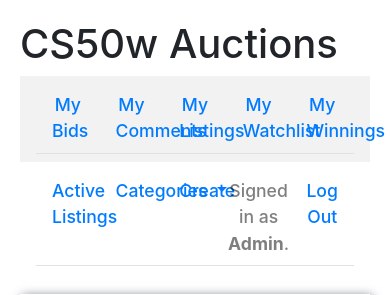
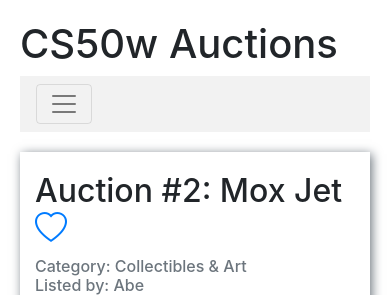
Before and after one commit to DaveFriedman/cs50web, a Django app: a page that uses Project 2 Commerce/commerce/auctions/templates/auctions/layout.html in a window 390 px wide. Shown: the top 295 px of the page. Run offline with Django 3.2, Linux system fonts and the light colour scheme; a user stored in the database is signed in; data comes from the database, SQL or seed files in the repository; both versions use the stored data as it was after the commit; some libraries are stand-ins or nearby versions.

Commit message:
navbar now responsive

```diff
--- a/Project 2 Commerce/commerce/auctions/static/auctions/styles.css
+++ b/Project 2 Commerce/commerce/auctions/static/auctions/styles.css
@@ -7,15 +7,22 @@ body {
   background-color: rgba(0, 0, 0, 0.05);
 }
 .nav {
-  width: 100%;
-  border-bottom: 1px solid #dee2e6;
+  /* width: 100%; */
+  /* border-bottom: 1px solid #dee2e6 !important; */
 }
 .nav-item {
-  float: left;
   width: 20%;
-  text-align: center;
   font-size: 1.1rem;
   font-weight: 500;
+}
+@media only screen and (max-width: 767.98px) {
+  .nav-item {
+    display: block;
+    width: 100%;
+  }
+}
+.nav-link {
+  color: #007bff !important;
 }
 .nav-link:hover,
 .nav-link:focus {
--- a/Project 2 Commerce/commerce/auctions/templates/auctions/layout.html
+++ b/Project 2 Commerce/commerce/auctions/templates/auctions/layout.html
@@ -16,10 +16,49 @@
 
 <body>
     <h1>CS50w Auctions</h1>
-
+    <nav class="navbar navbar-expand-md navbar-light navbar-auth">
+        <button class="navbar-toggler" type="button" data-toggle="collapse"
+                data-target="#navbar-list" aria-controls="navbarNav"
+                aria-expanded="false" aria-label="Toggle navigation">
+                <span class="navbar-toggler-icon"></span>
+        </button>
+        <div class="collapse navbar-collapse flex-wrap mr-auto" id="navbar-list">
+            <ul class="navbar-nav container-fluid">
+                <li class="nav-item">
+                    <a class="nav-link" href="{% url 'index' %}">Active Listings</a>
+                </li>
+                <li class="nav-item dropdown">
+                    <a class="nav-link dropdown-toggle" href="#" id="navbarDropdownMenuLink" data-toggle="dropdown" aria-haspopup="true" aria-expanded="false">
+                        Categories
+                    </a>
+                    <div class="dropdown-menu" aria-labelledby="navbarDropdownMenuLink">
+                        {% for c in categories %}
+                        <a class="dropdown-item" href="{% url 'category' c.0 %}">{{c.1}}</a>
+                        {% endfor %}
+                    </div>
+                </li>
+                <li class="nav-item">
+                    <a class="nav-link" href="{% url 'create' %}">Create</a>
+                </li>
                 {% if user.is_authenticated %}
-    <nav class="navbar navbar-light navbar-auth">
-        <ul class="nav">
+                <li class="nav-item navbar-text">
+                    Welcome, <strong>{{ user.username|capfirst }}</strong>!
+                </li>
+                <li class="nav-item">
+                    <a class="nav-link" href="{% url 'logout' %}">Log Out</a>
+                </li>
+                {% else %}
+                <li class="nav-item">
+                    <a class="nav-link" href="{% url 'login' %}">Log In</a>
+                </li>
+                <li class="nav-item">
+                    <a class="nav-link" href="{% url 'register' %}">Register</a>
+                </li>
+                {% endif %}
+            </ul>
+            {% if user.is_authenticated %}
+            <hr>
+            <ul class="navbar-nav container-fluid">
                 <li class="nav-item">
                     <a class="nav-link" href="{% url 'bids' %}">My Bids</a>
                 </li>
@@ -36,50 +75,14 @@
                     <a class="nav-link" href="{% url 'winnings' %}">My Winnings</a>
                 </li>
             </ul>
-    </nav>
             {% endif %}
-
-    <nav class="navbar navbar-light">
-        <ul class="nav">
-            <li class="nav-item">
-                <a class="nav-link" href="{% url 'index' %}">Active Listings</a>
-            </li>
-            <li class="nav-item dropdown">
-                <a class="nav-link dropdown-toggle" href="#" id="navbarDropdownMenuLink" data-toggle="dropdown" aria-haspopup="true" aria-expanded="false">
-                    Categories
-                </a>
-                <div class="dropdown-menu" aria-labelledby="navbarDropdownMenuLink">
-                    {% for c in categories %}
-                    <a class="dropdown-item" href="{% url 'category' c.0 %}">{{c.1}}</a>
-                    {% endfor %}
         </div>
-                </div>
-            </li>
-            <li class="nav-item">
-                <a class="nav-link" href="{% url 'create' %}">Create</a>
-            </li>
-            {% if user.is_authenticated %}
-            <li class="nav-item navbar-text">
-                Signed in as <strong>{{ user.username|capfirst }}</strong>.
-            </li>
-            <li class="nav-item">
-                <a class="nav-link" href="{% url 'logout' %}">Log Out</a>
-            </li>
-            {% else %}
-            <li class="nav-item">
-                <a class="nav-link" href="{% url 'login' %}">Log In</a>
-            </li>
-            <li class="nav-item">
-                <a class="nav-link" href="{% url 'register' %}">Register</a>
-            </li>
-            {% endif %}
-    </ul>
     </nav>
 
     {% if messages %}
     <div class="messages">
         {% for message in messages %}
-        <div class="alert {{message.tags}} alert-dismissible fade show" role="alert">
+        <div class="alert mt-2 mb-0 {{message.tags}} alert-dismissible fade show" role="alert">
             {{message}}
             <button type="button" class="close" data-dismiss="alert" aria-label="Close">
                 <span aria-hidden="true">&times;</span>
--- a/Project 2 Commerce/commerce/auctions/templates/auctions/read_listing.html
+++ b/Project 2 Commerce/commerce/auctions/templates/auctions/read_listing.html
@@ -35,7 +35,7 @@
     <p>{{listing.description}}</p>
 </div>
 
-<div class="bidding col-lg-3 col-md-4 col-sm-12">
+<div class="bidding col-lg-3 col-md-5 col-sm-12">
     <h3>Bids</h3>
 
     <div class="bid_form">
@@ -65,7 +65,7 @@
 
 </div>
 
-<div class="commenting col-lg-3 col-md-4 col-sm-12">
+<div class="commenting col-lg-3 col-md-5 col-sm-12">
     <h3>Comments</h3>
 
     <div class="comment_form">
--- a/Project 2 Commerce/commerce/auctions/views.py
+++ b/Project 2 Commerce/commerce/auctions/views.py
@@ -16,7 +16,6 @@ from .utils import *
 """
 TODO
 fix login redirects
-responsive navbar
 """
 
 
```
Also changed, not shown: Project 2 Commerce/commerce/db.sqlite3. Lines whose indentation alone changed are shown as unchanged.
